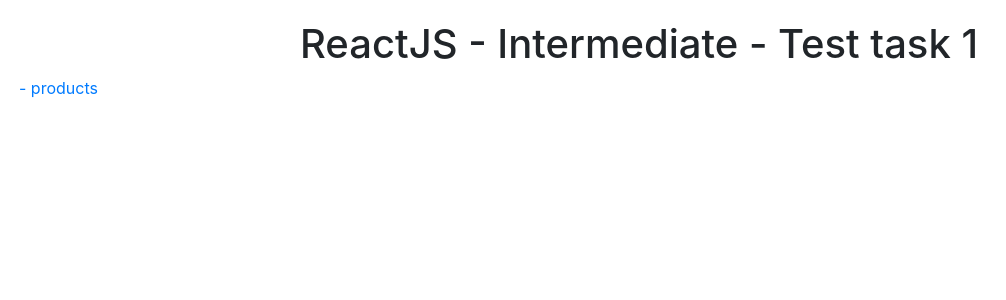
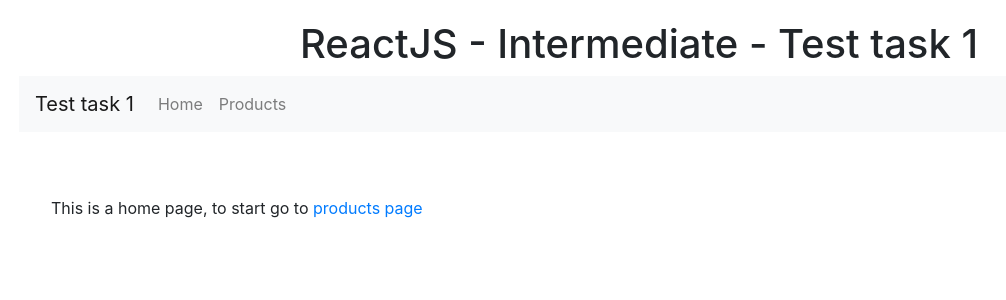
Before and after one commit to johnnydev13/react-js-test-task-1, a React (Create React App) app: page / in a window 1280 px wide. Shown: the top 300 px of the page, without its empty margins (1-1007 px from the left). Built offline with nearby package versions, Linux system fonts and the light colour scheme.

Commit message:
home page + menu

```diff
--- a/src/app/config.js
+++ b/src/app/config.js
@@ -30,3 +30,14 @@
         creationDate: '1993-01-01',
     },
 ];
+
+export const menu = [
+    {
+        title: 'Home',
+        link:  '/'
+    },
+    {
+        title: 'Products',
+        link:  '/products'
+    }
+];
--- a/src/app/routes.js
+++ b/src/app/routes.js
@@ -1,7 +1,9 @@
+import Home from "../components/home/Home";
 import ProductsListContainer from "../components/products/ProductsListContainer";
 import ProductShowContainer from "../components/products/productsShow/ProductShowContainer";
 
 export default [
+    { path: "/",                    name: "Home",         Component: Home },
     { path: "/products",            name: "ProductsList", Component: ProductsListContainer },
     { path: "/products/:productId", name: "Show Product", Component: ProductShowContainer },
 ];
--- a/src/components/MainSection.js
+++ b/src/components/MainSection.js
@@ -1,9 +1,8 @@
 import React from 'react';
 import routes from "../app/routes";
-
 import {
     Switch,
-    Route
+    Route,
 } from "react-router-dom";
 
 export default class MainSection extends React.Component {
--- /dev/null
+++ b/src/components/home/Home.js
@@ -0,0 +1,17 @@
+import React from 'react';
+import store from '../../app/store';
+import { Link } from 'react-router-dom';
+import {
+    Jumbotron,
+} from "react-bootstrap";
+
+export default class Home extends React.Component {
+
+    render() {
+        return (
+            <Jumbotron fluid={false} className="home">
+                This is a home page, to start go to <Link to='/products'>products page</Link>
+            </Jumbotron>
+        );
+    }
+}
--- a/src/components/menu/MenuItem.js
+++ b/src/components/menu/MenuItem.js
@@ -1,11 +1,14 @@
 import React from 'react';
-import {Link} from 'react-router-dom';
+import { Link } from 'react-router-dom';
+import {
+    Navbar,
+} from 'react-bootstrap';
 
 export default class MenuItem extends React.PureComponent {
     render() {
         return (
-            <Link to="/products">
-                - products
+            <Link to={this.props.menu.link} className='nav-link'>
+                {this.props.menu.title}
             </Link>
         );
     }
--- a/src/components/menu/MenuList.js
+++ b/src/components/menu/MenuList.js
@@ -1,10 +1,25 @@
 import React from 'react';
 import MenuItem from './MenuItem';
+import {
+    Navbar,
+    Nav,
+} from 'react-bootstrap';
+import { menu } from '../../app/config';
 
 export default class MenuList extends React.PureComponent {
     render() {
         return (
-            <MenuItem/>
+            <Navbar bg="light" expand="lg">
+                <Navbar.Brand href="/">Test task 1</Navbar.Brand>
+                <Navbar.Toggle aria-controls="basic-navbar-nav" />
+                <Navbar.Collapse id="basic-navbar-nav">
+                    <Nav className="mr-auto">
+                    {menu.map((item, index) => (
+                        <MenuItem key={index} menu={item}/>
+                    ))}
+                    </Nav>
+                </Navbar.Collapse>
+            </Navbar>
         );
     }
 }
--- a/src/css/app.css
+++ b/src/css/app.css
@@ -2,8 +2,6 @@
 .App {
   padding: 20px; }
 
-.App-header {
-  margin-bottom: 20px; }
 .App-header h1 {
   text-align: center; }
 
@@ -43,6 +41,9 @@
 menu .item {
   width: 100%; }
 
+.home {
+  background: #fff; }
+
 .products-list {
   display: flex;
   flex-direction: row;
@@ -74,6 +75,8 @@
       bottom: 1.25em;
       width: calc(100% - 2.5rem); }
 
+.product-show {
+  background: #fff; }
   .product-show .price {
     color: green;
     font-size: 2rem;
--- a/src/css/scss/app.scss
+++ b/src/css/scss/app.scss
@@ -2,5 +2,6 @@
 @import "common/page";
 @import "common/modal";
 @import "components/menu";
+@import "components/home";
 @import "components/products/product";
 @import "components/products/product-show";
--- a/src/css/scss/common/page.scss
+++ b/src/css/scss/common/page.scss
@@ -2,8 +2,6 @@
   padding: 20px;
 }
 .App-header {
-  margin-bottom: 20px;
-
   h1 {
     text-align: center;
   }
--- /dev/null
+++ b/src/css/scss/components/home.scss
@@ -0,0 +1,3 @@
+.home {
+  background: #fff;
+}
--- a/src/css/scss/components/products/product-show.scss
+++ b/src/css/scss/components/products/product-show.scss
@@ -1,4 +1,6 @@
 .product-show {
+  background: #fff;
+
   .price {
     color: green;
     font-size: 2rem;
```
Also changed, not shown: 1 other file (tests, documents, lock files or other folders). Lines whose indentation alone changed are shown as unchanged.
